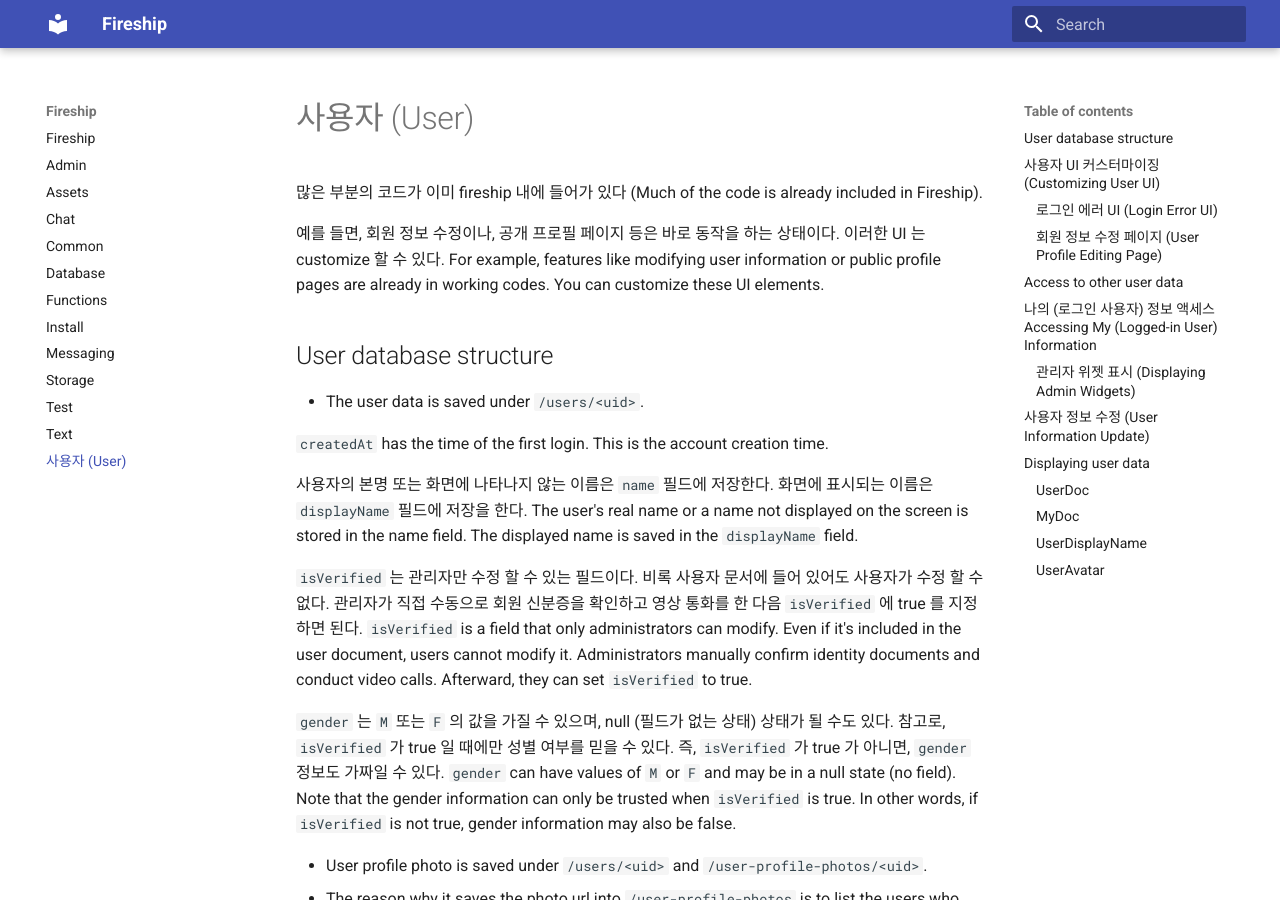
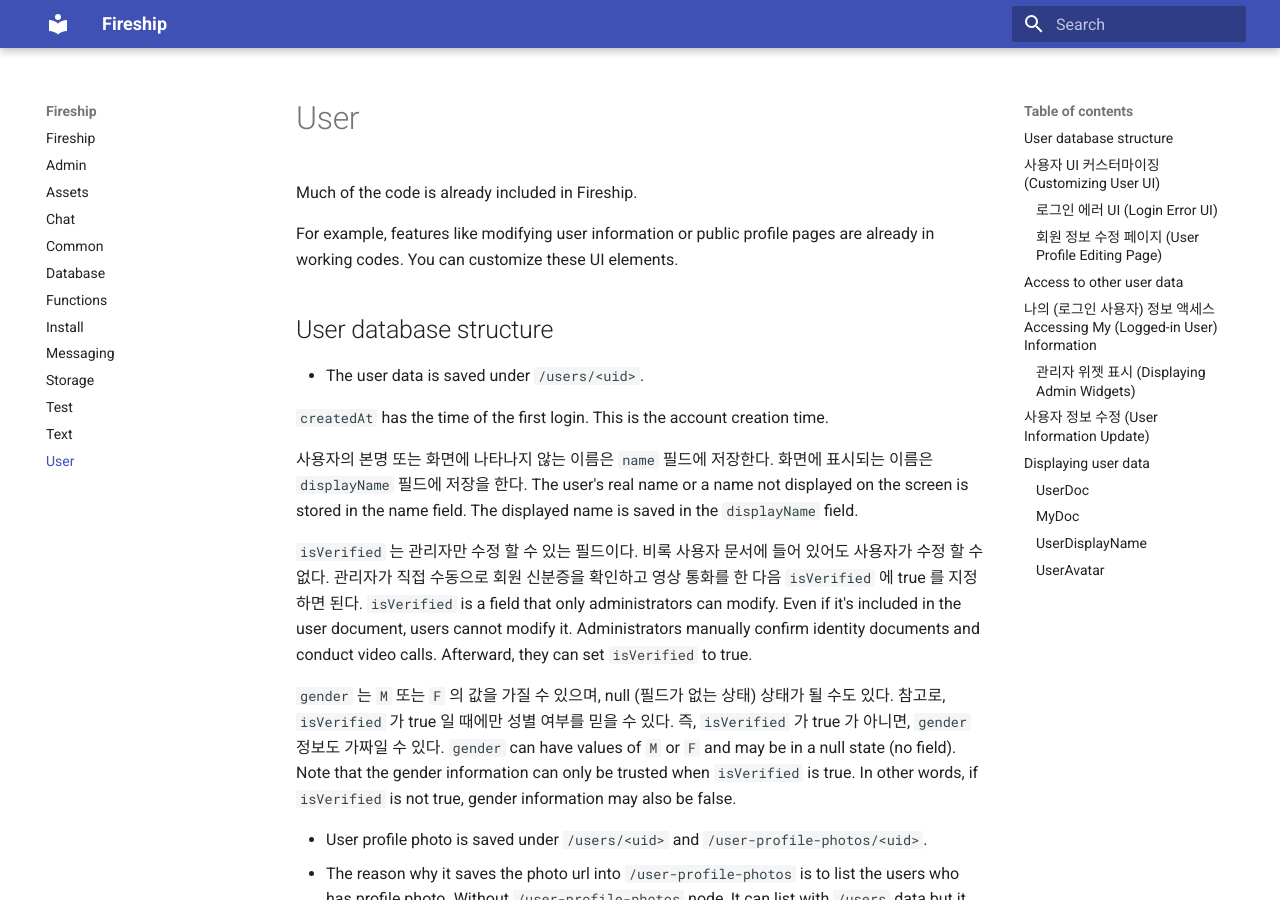
Before and after one commit to thruthesky/fireflutter, an MkDocs documentation site: the page built from docs/user.md, in a window 1280 px wide and 900 px high. Built offline with MkDocs 1.6.1 and Material for MkDocs 9.7.7, drawn with Linux system fonts in a browser that asks for light colours.

Commit message:
docs messaging, test, translation, user

```diff
--- a/docs/user.md
+++ b/docs/user.md
@@ -1,8 +1,8 @@
-# 사용자 (User)
+# User
 
-많은 부분의 코드가 이미 fireship 내에 들어가 있다 (Much of the code is already included in Fireship).
+Much of the code is already included in Fireship.
 
-예를 들면, 회원 정보 수정이나, 공개 프로필 페이지 등은 바로 동작을 하는 상태이다. 이러한 UI 는 customize 할 수 있다. For example, features like modifying user information or public profile pages are already in working codes. You can customize these UI elements.
+For example, features like modifying user information or public profile pages are already in working codes. You can customize these UI elements.
 
 ## User database structure
 
```
Also changed, not shown: docs/messaging.md (+0 -4 lines), docs/test.md (+0 -4 lines), docs/translation.md (+1 -1 lines).
